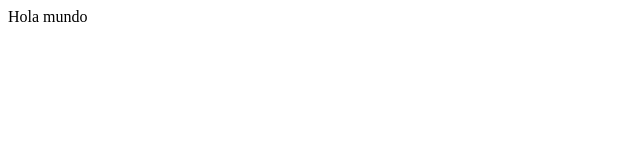
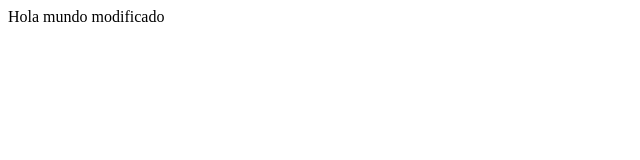
Before and after one commit to Williams19094528/ramirosepulveda.github.io, a plain HTML site: page index.html in a window 1280 px wide. Shown: the full height of the page, 0-640 px from the left. Drawn offline with Linux system fonts and the light colour scheme.

Commit message:
Modificacion de ivan

```diff
--- a/index.html
+++ b/index.html
@@ -6,6 +6,6 @@
     <title>Document</title>
 </head>
 <body>
-   Hola mundo
+   Hola mundo modificado
 </body>
 </html>
```
